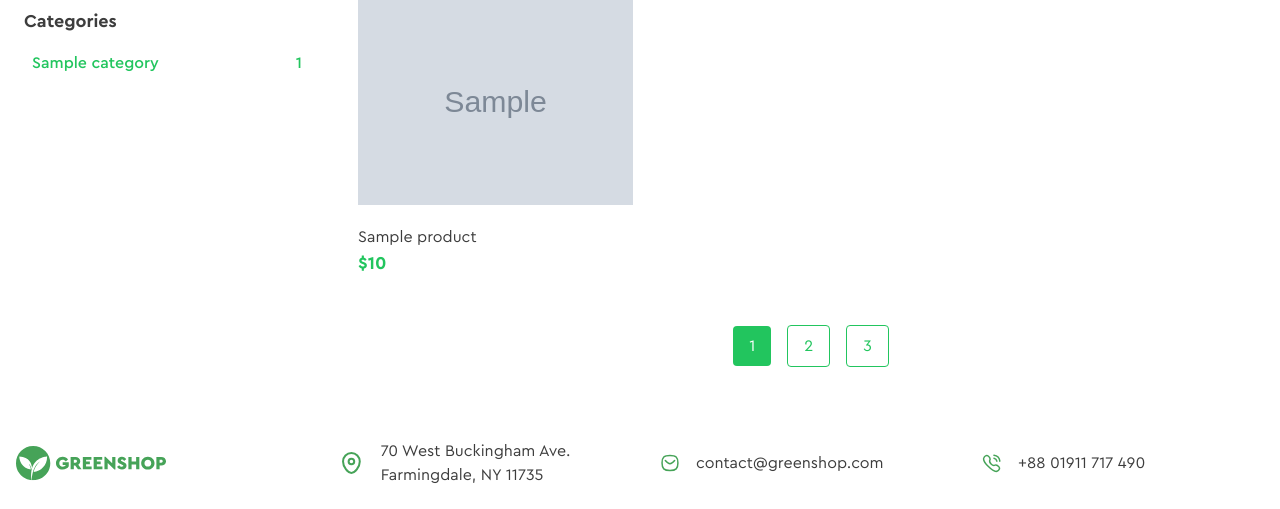
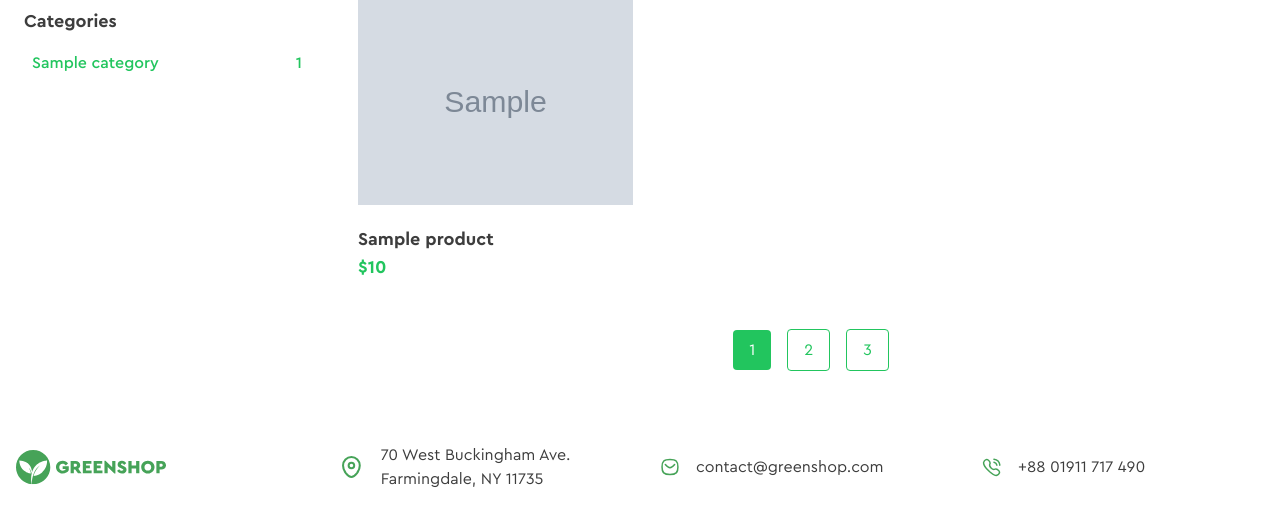
Before and after one commit to SharyZ/greenshop-website, a Django app: page /products/ in a window 1280 px wide. Shown: the part 291-800 px from the top of the page. Run offline with Django 4.2, Linux system fonts and the light colour scheme; tables that the repository leaves empty hold one stand-in row (values such as "Sample post"); grey boxes marked "Sample" are stand-in pictures; some libraries are stand-ins or nearby versions.

Commit message:
change heading style

```diff
--- a/templates/products/main.html
+++ b/templates/products/main.html
@@ -39,7 +39,7 @@
             alt="{{ product.name }}"
           />
           <div class="mt-5">
-            <h4>{{ product.name }}</h4>
+            <h4 class="font-bold text-lg">{{ product.name }}</h4>
             <span class="text-primary-500 text-lg font-bold">
               ${{ product.price }}
             </span>
```
